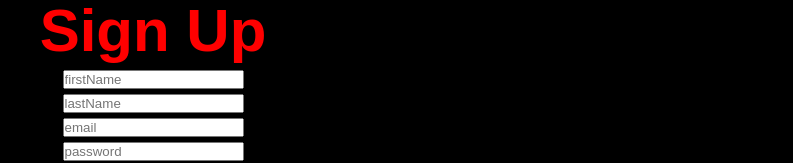
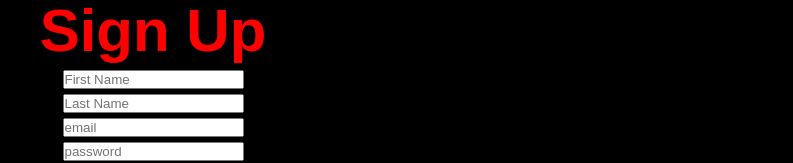
Before and after one commit to Viki-Robles/netflix-clone-react, a React (Create React App) app: page /signup in a window 1280 px wide. Shown: the part 282-445 px from the top of the page, without its empty margins (487-1280 px from the left). Built offline with nearby package versions, Linux system fonts and the light colour scheme.

Commit message:
form changes

```diff
--- a/src/frontend/signup/ValidationForm.js
+++ b/src/frontend/signup/ValidationForm.js
@@ -25,23 +25,23 @@ export default class ValidationForm extends Component {
     render() {
         return (
             <div>
-                <form onSumbit={() => this.handleSubmit()}>
+                <form onSumbit={this.handleSubmit}>
                     <div>
                         <input
-                            name="firstName"
-                            placeholder="firstName"
+                            name="First Name"
+                            placeholder="First Name"
                             value={this.state.firstName}
-                            onChange={() => this.handleChange()}
+                            onChange={this.handleChange}
 
                         />
                     </div>
 
                     <div>
                         <input
-                            name="lastName"
-                            placeholder="lastName"
+                            name="Last Name"
+                            placeholder="Last Name"
                             value={this.state.lastName}
-                            onChange={() => this.handleChange()}
+                            onChange={this.handleChange}
 
                         />
                     </div>
@@ -51,7 +51,7 @@ export default class ValidationForm extends Component {
                             name="email"
                             placeholder="email"
                             value={this.state.email}
-                            onChange={() => this.handleChange()}
+                            onChange={this.handleChange}
 
                         />
                     </div>
@@ -61,7 +61,7 @@ export default class ValidationForm extends Component {
                             name="password"
                             placeholder="password"
                             value={this.state.password}
-                            onChange={() => this.handleChange()}
+                            onChange={this.handleChange}
 
                         />
                     </div>
```
